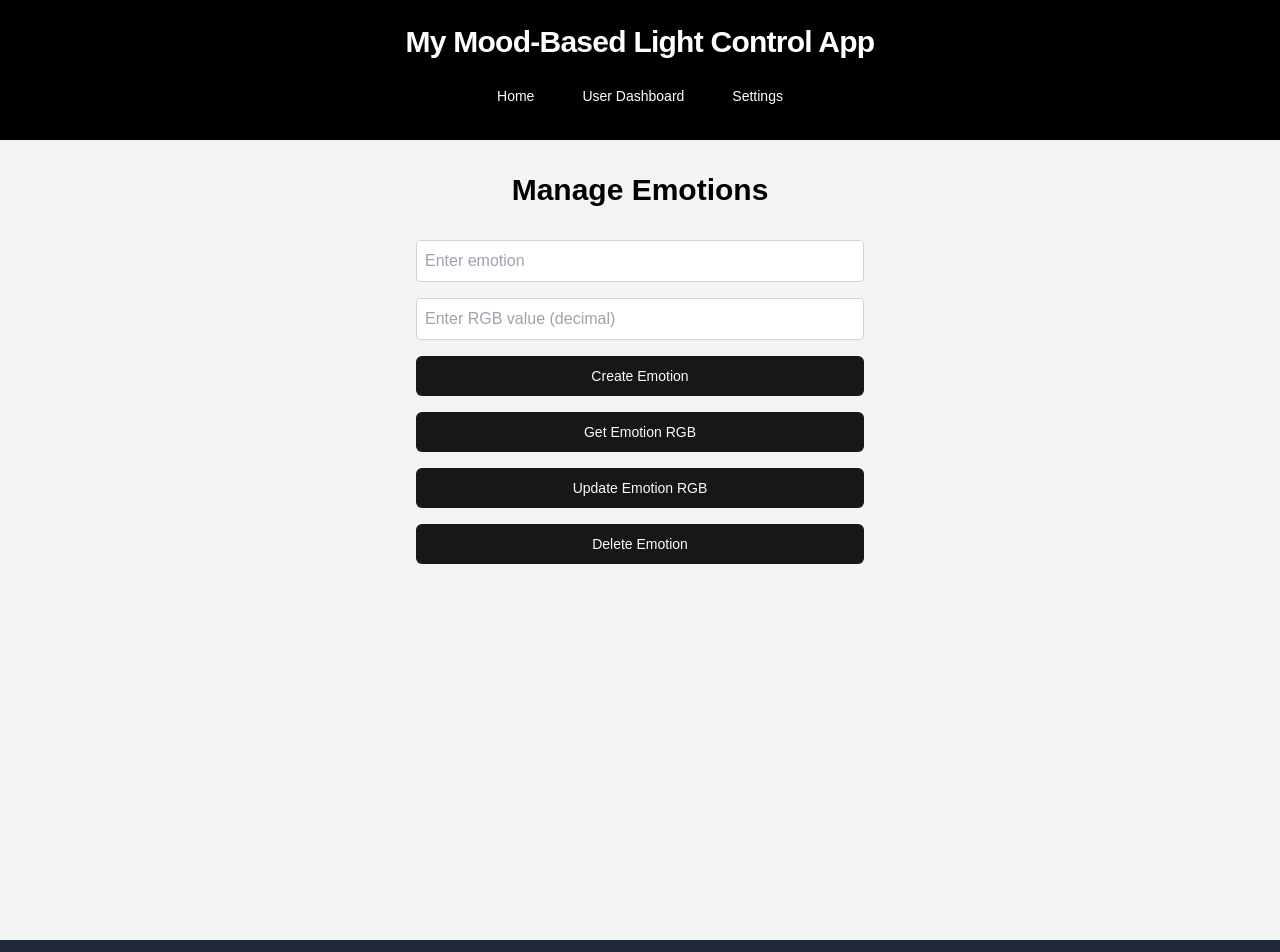
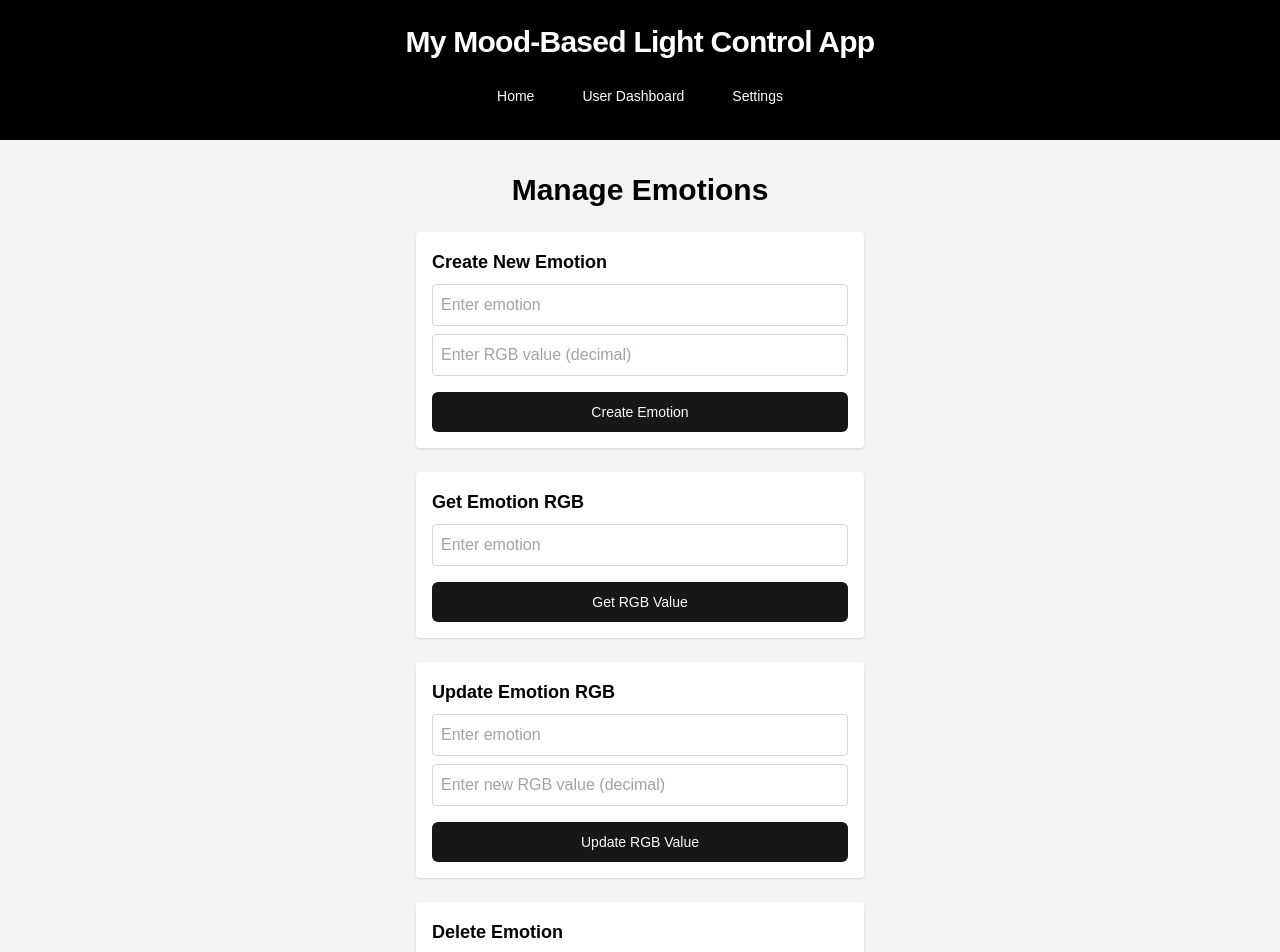
Before and after one commit to davinleong/insideout, a Next.js app in the folder client/: page /settings in a window 1280 px wide. Shown: the top 952 px of the page. Built offline with nearby package versions, Linux system fonts and the light colour scheme.

Commit message:
updated ui to settings

```diff
--- a/client/src/app/settings/page.tsx
+++ b/client/src/app/settings/page.tsx
@@ -7,12 +7,24 @@ import { Button } from "@/components/ui/button";
 
 export default function EmotionSettingsPage() {
   const [userId, setUserId] = useState<string>("60"); // Replace with actual user ID logic
-  const [emotion, setEmotion] = useState<string>(""); // Current emotion
-  const [rgb, setRgb] = useState<string>(""); // RGB value in decimal format
+
+  // Separate states for each operation
+  const [createEmotionValue, setCreateEmotionValue] = useState<string>("");
+  const [createRgbValue, setCreateRgbValue] = useState<string>("");
+
+  const [getEmotionValue, setGetEmotionValue] = useState<string>("");
+
+  const [updateEmotionValue, setUpdateEmotionValue] = useState<string>("");
+  const [updateRgbValue, setUpdateRgbValue] = useState<string>("");
+
+  const [deleteEmotionValue, setDeleteEmotionValue] = useState<string>("");
+
   const [message, setMessage] = useState<string>(""); // Response message
+  const [loading, setLoading] = useState<string | null>(null); // Tracks loading status per action
 
   // Helper function for API call to create an emotion
   const createEmotion = async (emotion: string, rgb: string) => {
+    setLoading("create");
     try {
       const response = await fetch(`${process.env.NEXT_PUBLIC_API_URL}/emotions`, {
         method: "POST",
@@ -23,19 +35,22 @@ export default function EmotionSettingsPage() {
       });
 
       if (!response.ok) {
-        throw new Error(`HTTP error! status: ${response.status}`);
+        throw new Error("Failed to create emotion.");
       }
 
       const data = await response.json();
-      setMessage(`Emotion created successfully: ${data.message}`);
+      setMessage(`✅ Emotion "${emotion}" created successfully.`);
     } catch (error) {
       console.error("Error creating emotion:", error);
-      setMessage("Error creating emotion.");
+      setMessage("❌ Error creating emotion.");
+    } finally {
+      setLoading(null);
     }
   };
 
   // Helper function to get RGB for a specific emotion
   const getEmotionRGB = async (emotion: string) => {
+    setLoading("get");
     try {
       const response = await fetch(
         `${process.env.NEXT_PUBLIC_API_URL}/emotions/${emotion}?user_id=${userId}`,
@@ -48,20 +63,22 @@ export default function EmotionSettingsPage() {
       );
 
       if (!response.ok) {
-        throw new Error(`HTTP error! status: ${response.status}`);
+        throw new Error("Failed to retrieve RGB value.");
       }
 
       const data = await response.json();
-      setRgb(data.rgb); // Set the RGB value
-      setMessage(`Retrieved RGB value for emotion "${emotion}": ${data.rgb}`);
+      setMessage(`✅ Retrieved RGB value for emotion "${emotion}": ${data.rgb}`);
     } catch (error) {
       console.error("Error retrieving emotion RGB value:", error);
-      setMessage("Error retrieving emotion RGB value.");
+      setMessage("❌ Error retrieving emotion RGB value.");
+    } finally {
+      setLoading(null);
     }
   };
 
   // Helper function to update RGB for a specific emotion
   const updateEmotionRGB = async (emotion: string, newRgb: string) => {
+    setLoading("update");
     try {
       const response = await fetch(
         `${process.env.NEXT_PUBLIC_API_URL}/emotions/${emotion}`,
@@ -75,19 +92,22 @@ export default function EmotionSettingsPage() {
       );
 
       if (!response.ok) {
-        throw new Error(`HTTP error! status: ${response.status}`);
+        throw new Error("Failed to update RGB value.");
       }
 
       const data = await response.json();
-      setMessage(`Emotion RGB updated successfully: ${data.message}`);
+      setMessage(`✅ RGB value for "${emotion}" updated successfully.`);
     } catch (error) {
-      console.error("Error updating emotion RGB value:", error);
-      setMessage("Error updating emotion RGB value.");
+      console.error("Error updating RGB value:", error);
+      setMessage("❌ Error updating RGB value.");
+    } finally {
+      setLoading(null);
     }
   };
 
   // Helper function to delete a specific emotion
   const deleteEmotion = async (emotion: string) => {
+    setLoading("delete");
     try {
       const response = await fetch(
         `${process.env.NEXT_PUBLIC_API_URL}/emotions/${emotion}?user_id=${userId}`,
@@ -100,70 +120,129 @@ export default function EmotionSettingsPage() {
       );
 
       if (!response.ok) {
-        throw new Error(`HTTP error! status: ${response.status}`);
+        throw new Error("Failed to delete emotion.");
       }
 
-      setMessage(`Emotion "${emotion}" deleted successfully.`);
+      setMessage(`✅ Emotion "${emotion}" deleted successfully.`);
     } catch (error) {
       console.error("Error deleting emotion:", error);
-      setMessage("Error deleting emotion.");
+      setMessage("❌ Error deleting emotion.");
+    } finally {
+      setLoading(null);
     }
   };
 
   return (
-    <main className="flex flex-col items-center justify-top min-h-screen p-4 md:p-8 bg-gray-100 gap-4">
-      <h1 className="text-2xl md:text-3xl font-bold mb-4 text-center">
-        Manage Emotions
-      </h1>
-      <div className="flex flex-col gap-4 w-full max-w-md items-center">
+    <main className="flex flex-col items-center justify-top min-h-screen p-4 md:p-8 bg-gray-100 gap-6">
+      {/* Sticky Notification */}
+      {message && (
+        <div
+          className={`fixed bottom-4 left-1/2 transform -translate-x-1/2 p-4 rounded shadow ${
+            message.startsWith("✅")
+              ? "bg-green-500 text-white"
+              : "bg-red-500 text-white"
+          }`}
+          style={{ zIndex: 1000 }}
+        >
+          <p>{message}</p>
+        </div>
+      )}
+
+      <h1 className="text-2xl md:text-3xl font-bold text-center">Manage Emotions</h1>
+
+      {/* Create Emotion Section */}
+      <section className="w-full max-w-md p-4 bg-white shadow rounded">
+        <h2 className="text-lg font-semibold mb-2">Create New Emotion</h2>
         <input
           type="text"
           placeholder="Enter emotion"
-          value={emotion}
-          onChange={(e) => setEmotion(e.target.value)}
-          className="w-full p-2 border border-gray-300 rounded"
+          value={createEmotionValue}
+          onChange={(e) => setCreateEmotionValue(e.target.value)}
+          className="w-full p-2 border border-gray-300 rounded mb-2"
         />
         <input
           type="text"
           placeholder="Enter RGB value (decimal)"
-          value={rgb}
-          onChange={(e) => setRgb(e.target.value)}
-          className="w-full p-2 border border-gray-300 rounded"
+          value={createRgbValue}
+          onChange={(e) => setCreateRgbValue(e.target.value)}
+          className="w-full p-2 border border-gray-300 rounded mb-4"
         />
         <Button
           variant="default"
-          onClick={() => createEmotion(emotion, rgb)}
+          onClick={() => createEmotion(createEmotionValue, createRgbValue)}
+          disabled={loading === "create"}
           className="w-full"
         >
-          Create Emotion
+          {loading === "create" ? "Creating..." : "Create Emotion"}
         </Button>
+      </section>
+
+      {/* Get Emotion RGB Section */}
+      <section className="w-full max-w-md p-4 bg-white shadow rounded">
+        <h2 className="text-lg font-semibold mb-2">Get Emotion RGB</h2>
+        <input
+          type="text"
+          placeholder="Enter emotion"
+          value={getEmotionValue}
+          onChange={(e) => setGetEmotionValue(e.target.value)}
+          className="w-full p-2 border border-gray-300 rounded mb-4"
+        />
         <Button
           variant="default"
-          onClick={() => getEmotionRGB(emotion)}
+          onClick={() => getEmotionRGB(getEmotionValue)}
+          disabled={loading === "get"}
           className="w-full"
         >
-          Get Emotion RGB
+          {loading === "get" ? "Retrieving..." : "Get RGB Value"}
         </Button>
+      </section>
+
+      {/* Update Emotion RGB Section */}
+      <section className="w-full max-w-md p-4 bg-white shadow rounded">
+        <h2 className="text-lg font-semibold mb-2">Update Emotion RGB</h2>
+        <input
+          type="text"
+          placeholder="Enter emotion"
+          value={updateEmotionValue}
+          onChange={(e) => setUpdateEmotionValue(e.target.value)}
+          className="w-full p-2 border border-gray-300 rounded mb-2"
+        />
+        <input
+          type="text"
+          placeholder="Enter new RGB value (decimal)"
+          value={updateRgbValue}
+          onChange={(e) => setUpdateRgbValue(e.target.value)}
+          className="w-full p-2 border border-gray-300 rounded mb-4"
+        />
         <Button
           variant="default"
-          onClick={() => updateEmotionRGB(emotion, rgb)}
+          onClick={() => updateEmotionRGB(updateEmotionValue, updateRgbValue)}
+          disabled={loading === "update"}
           className="w-full"
         >
-          Update Emotion RGB
+          {loading === "update" ? "Updating..." : "Update RGB Value"}
         </Button>
+      </section>
+
+      {/* Delete Emotion Section */}
+      <section className="w-full max-w-md p-4 bg-white shadow rounded">
+        <h2 className="text-lg font-semibold mb-2">Delete Emotion</h2>
+        <input
+          type="text"
+          placeholder="Enter emotion"
+          value={deleteEmotionValue}
+          onChange={(e) => setDeleteEmotionValue(e.target.value)}
+          className="w-full p-2 border border-gray-300 rounded mb-4"
+        />
         <Button
           variant="default"
-          onClick={() => deleteEmotion(emotion)}
+          onClick={() => deleteEmotion(deleteEmotionValue)}
+          disabled={loading === "delete"}
           className="w-full"
         >
-          Delete Emotion
+          {loading === "delete" ? "Deleting..." : "Delete Emotion"}
         </Button>
-      </div>
-      {message && (
-        <div className="mt-4 p-4 bg-white shadow rounded max-w-md w-full">
-          <p>{message}</p>
-        </div>
-      )}
+      </section>
     </main>
   );
 }
```
